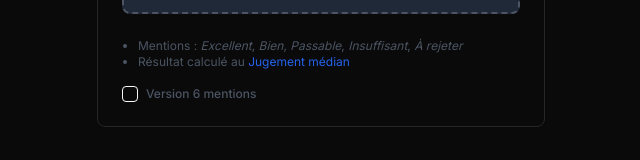
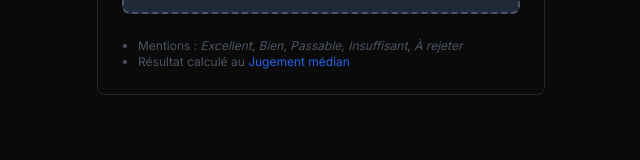
Before and after one commit to inwardmovement/eqx-scrutin, a Next.js app: page / in a window 1280 px wide. Shown: the part 475-635 px from the top of the page, without its empty margins (319-959 px from the left). Built offline with nearby package versions, Linux system fonts and the light colour scheme.

Commit message:
ignorer version 6 mentions

```diff
--- a/app/page.tsx
+++ b/app/page.tsx
@@ -257,7 +257,7 @@ function HomeContent() {
               </Link>
             </li>
           </ul>
-          <div className="flex items-center space-x-2 pt-4">
+          {/* <div className="flex items-center space-x-2 pt-4">
             <Checkbox
               id="version6"
               className="text-muted-foreground"
@@ -269,7 +269,7 @@ function HomeContent() {
               className="font-medium leading-none peer-disabled:cursor-not-allowed peer-disabled:opacity-70">
               Version 6 mentions
             </label>
-          </div>
+          </div> */}
         </CardFooter>
       </Card>
     </main>
```
Also changed, not shown: test/temp.csv (deleted), test/votes-6.csv (deleted), test/votes.csv (renamed from test/votes-5.csv), 2 other files (tests, documents, lock files or other folders).
